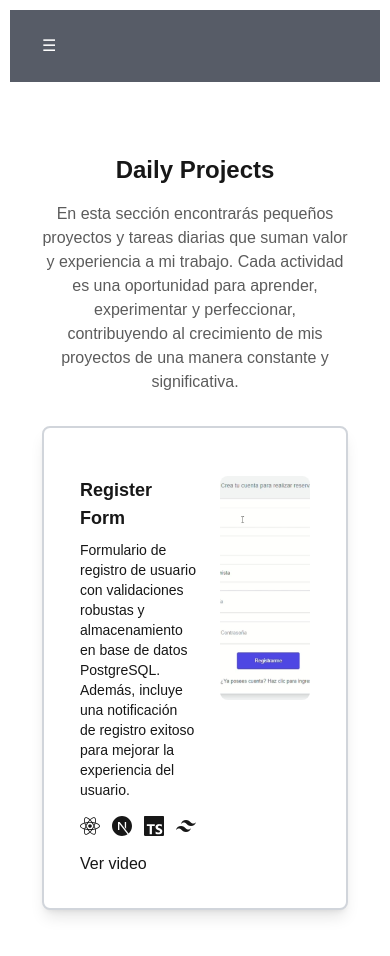
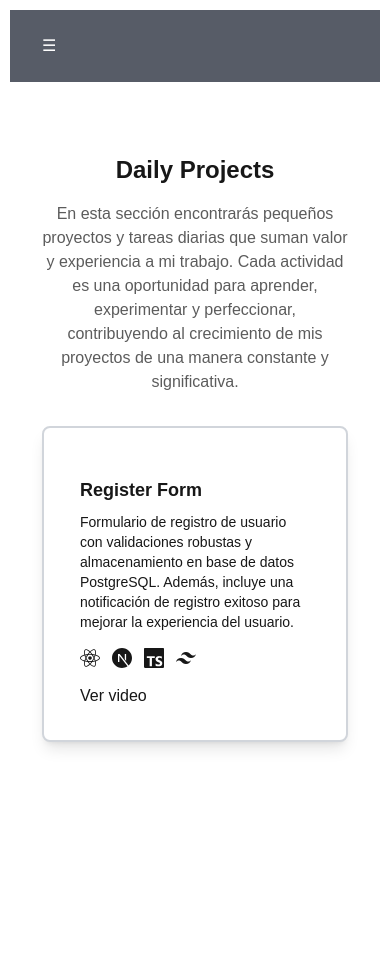
Before and after one commit to GimenaP92/portfolio, a Next.js app: page /daily-projects in a window 390 px wide. Shown: the top 956 px of the page. After the commit the page ends 864 px from the top, so only its background shows below. Built offline with nearby package versions, Linux system fonts and the light colour scheme.

Commit message:
Daily Projects

```diff
--- a/src/components/DailyProjectsComponents/page.tsx
+++ b/src/components/DailyProjectsComponents/page.tsx
@@ -36,9 +36,10 @@ export default function DailyProjectsComponents() {
                   </div>
                   <p className='hover:text-yellow-400'>Ver video</p>
                 </div>
-                <div className="w-56 h-56 bg-gray-300 rounded-lg overflow-hidden">
-                  <Image width={400} height={400} src="/images/RegisterForm.png" alt="Imagen de Formulario de Registro" className="w-full h-full object-cover" />
-                </div>
+                <div className="w-56 h-56 bg-gray-300 rounded-lg overflow-hidden sm:block hidden">
+             <Image width={400} height={400} src="/images/RegisterForm.png" alt="Imagen de Formulario de Registro" className="w-full h-full object-cover" />
+            </div>
+
               </div>
             </Link>
           </div>
```
